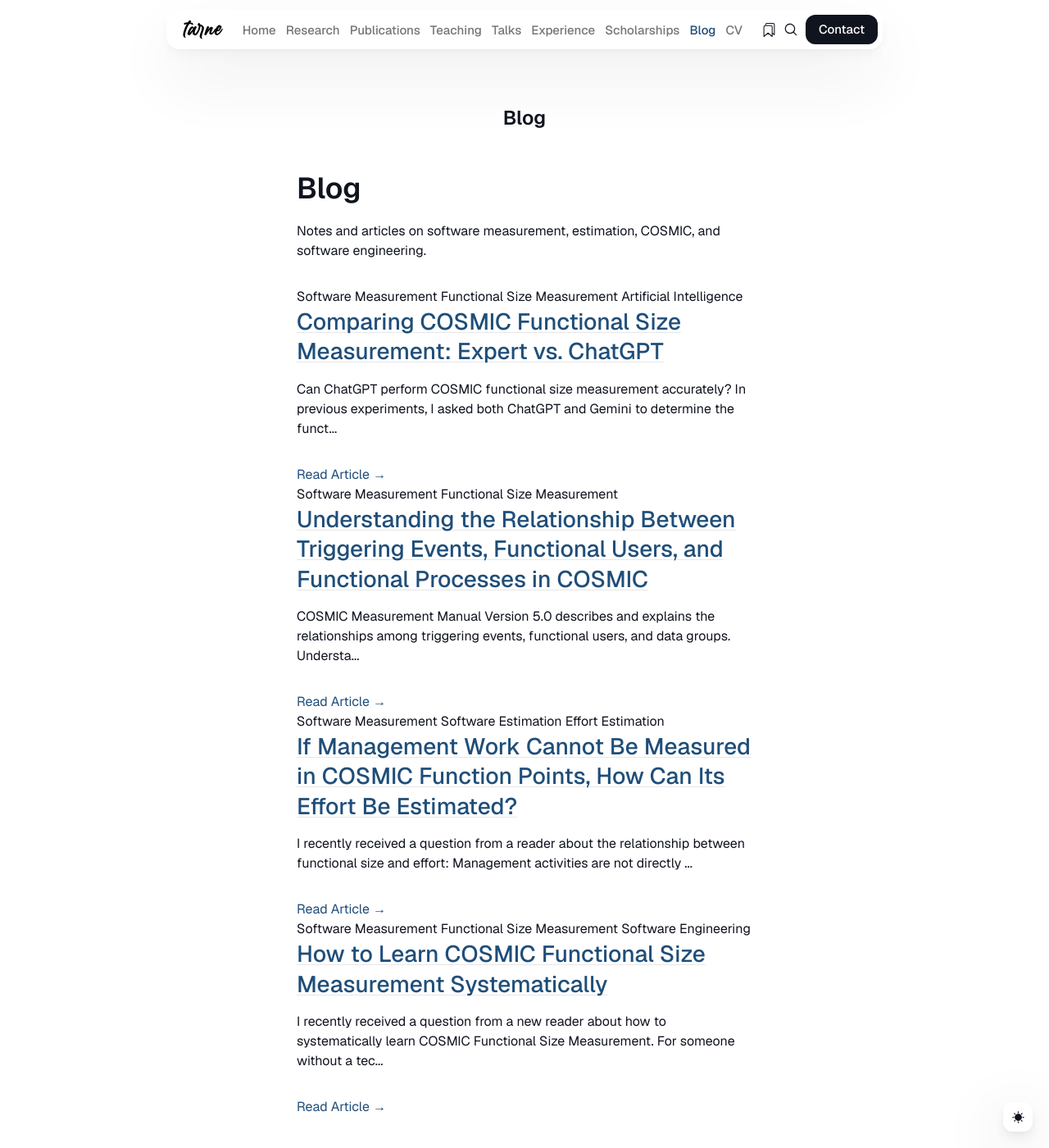
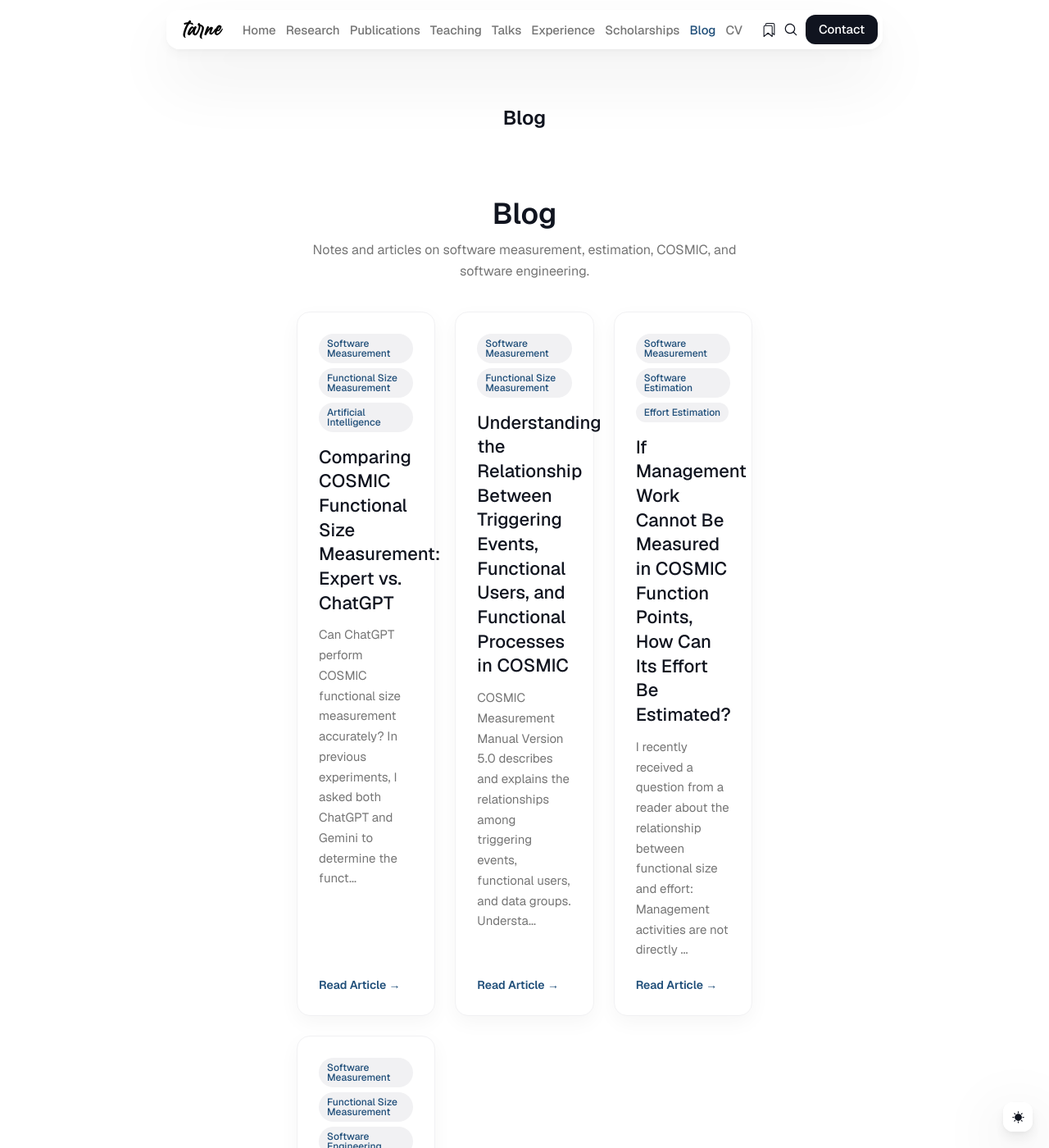
Before and after one commit to lingguo-research/lingguo-tarne, a Jekyll site: the page built from _pages/blog.html, in a window 1280 px wide and 1400 px high. Shown: the whole window at 82% size. Built offline with Jekyll 4.4.1, drawn with Linux system fonts in a browser that asks for light colours; nearby versions of some CDN libraries.

Commit message:
Update section-blog.scss

```diff
--- a/css/_3-modules/section-blog.scss
+++ b/css/_3-modules/section-blog.scss
@@ -173,3 +173,162 @@
     grid-template-columns: 1fr;
   }
 }
+
+
+
+/* Blog Archive */
+
+.blog-archive {
+  padding-top: 32px;
+  padding-bottom: 64px;
+}
+
+.blog-archive__header {
+  max-width: 760px;
+  margin: 0 auto 36px;
+  text-align: center;
+}
+
+.blog-archive__header h1 {
+  margin-bottom: 10px;
+  font-size: 36px;
+  line-height: 1.2;
+}
+
+.blog-archive__header p {
+  margin: 0;
+  font-size: 16px;
+  line-height: 1.6;
+  color: var(--text-alt-color);
+}
+
+.blog-archive__grid {
+  display: grid;
+  grid-template-columns: repeat(3, minmax(0, 1fr));
+  gap: 24px;
+}
+
+.blog-archive__card {
+  display: flex;
+  flex-direction: column;
+  min-width: 0;
+  padding: 26px;
+
+  border: 1px solid var(--border-color);
+  border-radius: 16px;
+
+  background: var(--background-color);
+
+  box-shadow: 0 8px 24px rgba(0, 0, 0, .04);
+
+  transition:
+    transform .2s ease,
+    box-shadow .2s ease,
+    border-color .2s ease;
+}
+
+.blog-archive__card:hover {
+  transform: translateY(-4px);
+  border-color: var(--primary-color);
+  box-shadow: 0 12px 32px rgba(0, 0, 0, .08);
+}
+
+.blog-archive__tags {
+  display: flex;
+  flex-wrap: wrap;
+  gap: 6px;
+  margin-bottom: 16px;
+}
+
+.blog-archive__tags span {
+  display: inline-flex;
+  align-items: center;
+
+  padding: 6px 10px;
+
+  border-radius: 999px;
+  background: var(--background-alt-color);
+
+  font-size: 12px;
+  line-height: 1;
+  font-weight: 500;
+
+  color: var(--primary-color);
+}
+
+.blog-archive__title {
+  margin-bottom: 12px;
+  font-size: 22px;
+  line-height: 1.35;
+}
+
+.blog-archive__title a {
+  color: var(--heading-font-color);
+  text-decoration: none !important;
+}
+
+.blog-archive__title a:hover {
+  color: var(--primary-color);
+  text-decoration: none !important;
+}
+
+.blog-archive__description {
+  flex: 1;
+  margin-bottom: 20px;
+
+  font-size: 15px;
+  line-height: 1.65;
+
+  color: var(--text-alt-color);
+}
+
+.blog-archive__read {
+  align-self: flex-start;
+
+  font-size: 14px;
+  font-weight: 600;
+
+  color: var(--primary-color);
+  text-decoration: none !important;
+}
+
+.blog-archive__read:hover {
+  text-decoration: none !important;
+}
+
+/* Tablet */
+
+@media (max-width: 1000px) {
+  .blog-archive__grid {
+    grid-template-columns: repeat(2, minmax(0, 1fr));
+  }
+}
+
+/* Mobile */
+
+@media (max-width: 700px) {
+  .blog-archive {
+    padding-top: 24px;
+  }
+
+  .blog-archive__header {
+    text-align: left;
+  }
+
+  .blog-archive__header h1 {
+    font-size: 30px;
+  }
+
+  .blog-archive__grid {
+    grid-template-columns: 1fr;
+    gap: 18px;
+  }
+
+  .blog-archive__card {
+    padding: 22px;
+  }
+
+  .blog-archive__title {
+    font-size: 20px;
+  }
+}
```
